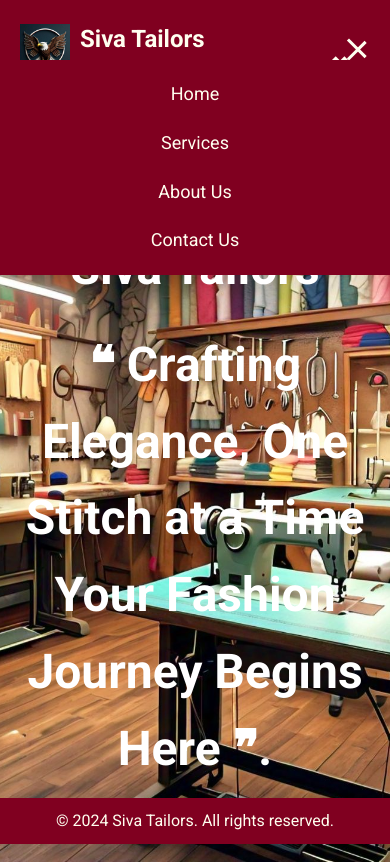
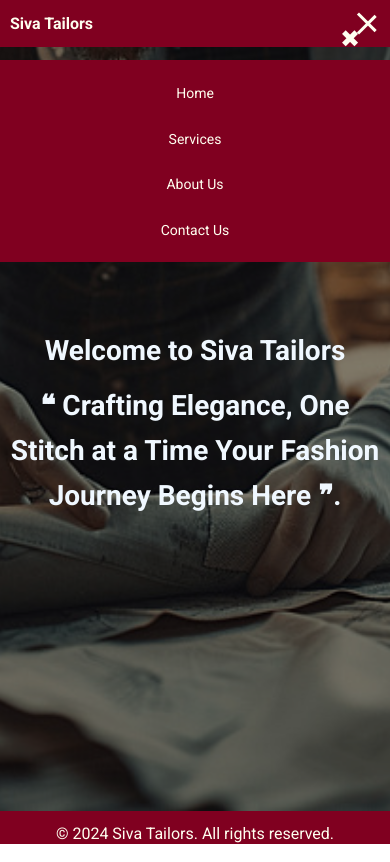
Before and after one commit to darshiny07/new-website, a plain HTML site: page website/index.html in a window 390 px wide. Both pictures are taken after a click on the element 357 px from the left and 49 px from the top of the page. Drawn offline with Linux system fonts and the light colour scheme.

Commit message:
Add files via upload

```diff
--- a/website/index.html
+++ b/website/index.html
@@ -10,7 +10,7 @@
 <body>
     <header>
         <div class="logo-container">
-            <img src="images/logo.jpeg" alt="Siva Tailors Logo" class="logo">
+            <!-- <img src="images/logo.jpeg" alt="Siva Tailors Logo" class="logo"> -->
             <h1 class="title">Siva Tailors</h1>
         </div>
         <nav>
@@ -20,10 +20,10 @@
                 <span class="bar"></span>
             </div>
             <ul class="nav-links">
-                <li><a href="index.html">Home</a></li>
-                <li><a href="services.html">Services</a></li>
-                <li><a href="about.html">About Us</a></li>
-                <li><a href="contact.html">Contact Us</a></li>
+                <li><a href='/index.html'>Home</a></li>
+                <li><a href='/services.html'>Services</a></li>
+                <li><a href='/about.html'>About Us</a></li>
+                <li><a href='/contact.html'>Contact Us</a></li>
             </ul>
         </nav>
     </header>
--- a/website/service.css
+++ b/website/service.css
@@ -9,6 +9,8 @@ body, html {
     height: 100%;
     font-family: 'Roboto', sans-serif;
     line-height: 1.6;
+    display: flex;
+    flex-direction: column; /* Use flexbox layout */
 }
 
 /* Updated Header Styling */
@@ -20,6 +22,7 @@ header {
     background-color: #800020; /* Burgundy */
     color: #FFFFF0; /* Ivory */
 }
+
 .logo-container {
     display: flex;
     align-items: center;
@@ -33,6 +36,11 @@ header {
 nav ul {
     list-style: none;
     display: flex;
+}
+
+.title {
+    font-size: 24px;
+    font-weight: 700;
 }
 
 nav ul li {
@@ -50,24 +58,19 @@ nav ul li a {
 nav ul li a:hover {
     color: #FFD7D7; /* Light Ivory */
 }
+
+/* Ensure main content grows to fill the screen */
 main {
-    flex-grow: 1;
+    flex-grow: 1; /* Take up remaining space */
     padding: 20px;
     margin-top: 20px;
 }
 
-.services h1 {
-    text-align: center;
-    margin-bottom: 20px;
-    font-size: 36px;
-}
 /* Services Section Styling */
 .services {
     text-align: center;
-    /* padding: 50px 20px; */
 }
 
-/* Fade-in Animation for the H1 Heading */
 .services h1 {
     font-size: 36px;
     font-weight: 700;
@@ -177,9 +180,10 @@ footer {
     color: #FFFFF0; /* Ivory */
     text-align: center;
     padding: 10px 0;
-    position: absolute;
+    width: 100%;
+    position: relative; /* Ensure footer doesn't overlap content */
     bottom: 0;
-    width: 100%;
+    flex-shrink: 0; /* Prevent footer from shrinking */
 }
 
 /* Hamburger menu styles */
@@ -205,7 +209,7 @@ footer {
     .nav-links {
         display: none;
         position: absolute;
-        top: 60px; /* Adjust if needed */
+        top: 60px;
         right: 0;
         background-color: #800020; /* Burgundy */
         width: 100%;
@@ -213,7 +217,7 @@ footer {
         flex-direction: column;
         padding: 10px 0;
         transition: all 0.3s ease;
-        z-index: 1000; /* Ensure menu is above other content */
+        z-index: 1000;
     }
 
     .nav-links.active {
--- a/website/styles.css
+++ b/website/styles.css
@@ -1,4 +1,3 @@
-
 /* Reset some default styling */
 * {
     margin: 0;
@@ -8,8 +7,10 @@
 
 body, html {
     height: 100%;
+    width: 100%; /* Ensure body and html take full width */
     font-family: 'Roboto', sans-serif;
     line-height: 1.6;
+    overflow-x: hidden; /* Prevent horizontal scrolling */
 }
 
 /* Updated Header Styling */
@@ -20,6 +21,8 @@ header {
     padding: 20px;
     background-color: #800020; /* Burgundy */
     color: #FFFFF0; /* Ivory */
+    width: 100%; /* Ensure header takes full width */
+    flex-wrap: wrap; /* Allow header elements to wrap */
 }
 
 .logo-container {
@@ -27,19 +30,17 @@ header {
     align-items: center;
 }
 
-.logo {
-    height: 50px;
-    margin-right: 10px;
-}
-
 .title {
     font-size: 24px;
     font-weight: 700;
+    flex-shrink: 0; /* Prevent the title from shrinking too much */
 }
 
 nav ul {
     list-style: none;
     display: flex;
+    padding: 0;
+    flex-wrap: wrap; /* Ensure nav items wrap if necessary */
 }
 
 nav ul li {
@@ -52,38 +53,63 @@ nav ul li a {
     font-size: 18px;
     font-weight: 400;
     transition: color 0.3s ease;
+    white-space: nowrap; /* Prevent nav links from breaking into multiple lines */
 }
 
 nav ul li a:hover {
     color: #FFD7D7; /* Light Ivory */
 }
 
+/* Footer Styling */
+footer {
+    background-color: #800020; /* Burgundy */
+    color: #FFFFF0; /* Ivory */
+    text-align: center;
+    padding: 10px 0;
+    width: 100%; /* Ensure footer takes full width */
+    position: relative;
+    bottom: 0;
+}
+
+/* Ensure main content covers remaining space */
 main {
-    height: calc(100vh - 80px); /* Ensure main content covers remaining space */
+    position: relative;
+    height: calc(100vh - 80px);
     display: flex;
     justify-content: center;
     align-items: center;
-    background-image: url('images/bg.jpeg');
-       background-size: cover;
+    background-image: url('images/bgg.jpg'); /* Add your image URL here */
+    background-size: cover;
     background-repeat: no-repeat;
     background-position: center;
-    color: white;
     text-align: center;
     padding: 20px;
-
+    overflow-wrap: break-word; /* Allow text to break if too long */
+}
+main::before {
+    content: '';
+    position: absolute;
+    top: 0;
+    left: 0;
+    right: 0;
+    bottom: 0;
+    background-color: rgba(0, 0, 0, 0.5); /* Black overlay with 50% opacity */
+    z-index: 1; /* Ensure the overlay is on top of the background but below the content */
 }
 
-.hero h2 , h1 {
+.hero {
+    position: relative;
+    z-index: 2; /* Ensure content is above the overlay */
+}
+.hero h2, .hero h1 {
     font-size: 48px;
     margin-bottom: 20px;
     animation: fadeIn 2s ease-in-out;
+    max-width: 90%; /* Ensure large text doesn't overflow */
+    color: aliceblue;
 }
 
-.hero p {
-    font-size: 24px;
-    animation: fadeIn 2s ease-in-out 1s;
-}
-
+/* Fade-in Animation */
 @keyframes fadeIn {
     from {
         opacity: 0;
@@ -95,20 +121,7 @@ main {
     }
 }
 
-footer {
-    background-color: #800020; /* Burgundy */
-    color: #FFFFF0; /* Ivory */
-    text-align: center;
-    padding: 10px 0;
-    position: absolute;
-    bottom: 0;
-    width: 100%;
-}
-
-
-/* Existing CSS */
-
-/* Hamburger menu styles */
+/* Hamburger Menu Styling */
 .menu-toggle {
     display: none;
     cursor: pointer;
@@ -126,32 +139,43 @@ footer {
     transition: all 0.3s ease;
 }
 
-/* Show hamburger menu icon on mobile */
+/* Mobile Styles */
 @media (max-width: 768px) {
-    .nav-links {
+    header {
+        padding: 10px;
+    }
+
+    .title {
+        font-size: 18px; /* Reduce title size on smaller screens */
+    }
+
+    nav ul {
         display: none;
-        position: absolute;
-        top: 60px; /* Adjust if needed */
-        right: 0;
-        background-color: #800020; /* Burgundy */
-        width: 100%;
+        flex-direction: column;
         text-align: center;
-        flex-direction: column;
-        padding: 10px 0;
-        transition: all 0.3s ease;
-        z-index: 1000; /* Ensure menu is above other content */
     }
 
     .nav-links.active {
+        display: flex;
+        position: absolute;
+        top: 60px;
+        right: 0;
+        width: 100%;
+        background-color: #800020; /* Burgundy */
+        padding: 10px 0;
+        z-index: 1000;
+    }
+
+    nav ul li a {
+        font-size: 16px; /* Reduce nav link font size for mobile */
+    }
+
+    .menu-toggle {
         display: flex;
     }
 
     .nav-links li {
         margin: 10px 0;
-    }
-
-    .menu-toggle {
-        display: flex;
     }
 
     .menu-toggle.active .bar:nth-child(1) {
@@ -166,7 +190,6 @@ footer {
         transform: rotate(-45deg) translate(5px, -6px);
     }
 
-    /* Close icon */
     .menu-toggle.active::after {
         content: "✖";
         display: block;
@@ -176,6 +199,30 @@ footer {
         top: 10px;
         right: 20px;
         cursor: pointer;
-        font-family: Arial, sans-serif;
     }
 }
+
+/* Very Small Screen Styles */
+@media (max-width: 400px) {
+    .hero h2, .hero h1 {
+        font-size: 28px; /* Reduce font size for very small screens */
+        margin-bottom: 10px;
+    }
+
+    .title {
+        font-size: 16px; /* Further reduce title size */
+    }
+
+    nav ul li a {
+        font-size: 14px; /* Further reduce nav link font size */
+    }
+
+    main {
+        padding: 10px; /* Adjust padding to fit content */
+    }
+
+    .hero h1, .hero h2 {
+        max-width: 100%; /* Ensure large text fits on small screens */
+        word-wrap: break-word; /* Ensure text wraps within screen width */
+    }
+}
```
Also changed, not shown: website/about.html (+1 -1 lines), website/contact.html (+1 -1 lines), website/services.html (+8 -8 lines), website/images/bgg.jpg (added), website/images/blouse.webp (added), website/images/casual pant1.png (added), website/images/chudithar1.jpg (added), website/images/embrodirary.webp (added), website/images/formal pink.jpg (added), website/images/uniform1.avif (added), website/images/wedding1.jpg (added), 1 other file.
